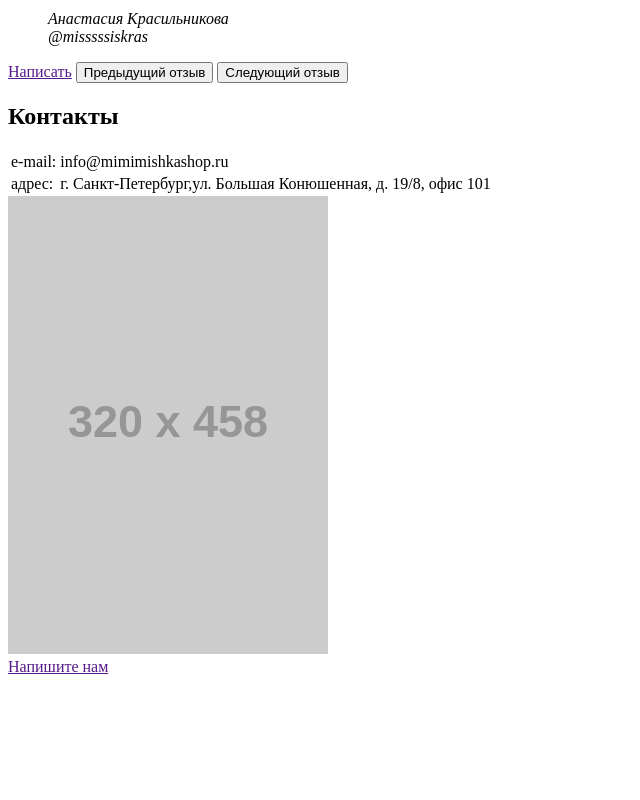
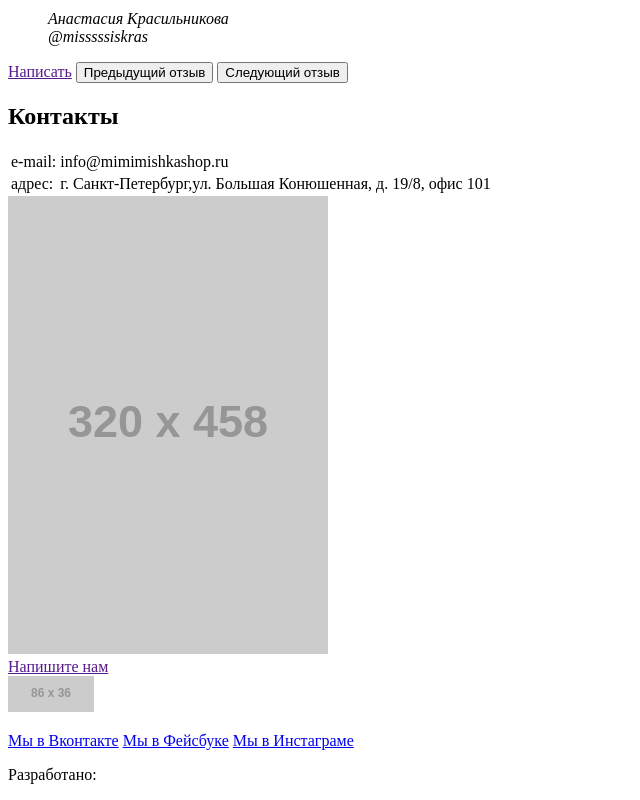
Before and after one commit to AlexVarenin/289783-mishka, a website: page index.html in a window 1280 px wide. Shown: the part 1307-2107 px from the top of the page, without its empty margins (0-640 px from the left). Before the commit the page ends 1991 px from the top, so only its background shows below. Drawn offline with Linux system fonts and the light colour scheme; placeholder pictures from the web are drawn by us.

Commit message:
index.html

```diff
--- a/index.html
+++ b/index.html
@@ -36,7 +36,7 @@
           </div>
         </section>
     </header>
-    <main>
+    <main class="page-content">
       <section class="recomended">
         <div class="recomended__wrapper">
           <h2 class="recomended__title">Наши рекомендации</h2><!‐‐ скрыт! ‐‐>
@@ -116,6 +116,24 @@
           <a class="contacts__write btn" href="">Напишите нам</a>
         </div>
       </section>
+      <footer class="page-footer">
+        <div class="page-footer__wrapper">
+          <div class="page-footer__logo">
+            <img src="http://placehold.it/86x36" width="86" height="36" alt="Магазин «Мишка»">
+          </div>
+          <p class="page‐footer__social">
+            <span class="social‐links">
+              <a class="social‐link social‐link‐‐vk" href="https://vk.com/htmlacademy">Мы в Вконтакте</a>
+              <a class="social‐link social‐link‐‐fb" href="https://www.facebook.com/htmlacademy">Мы в Фейсбуке</a>
+              <a class="social‐link social‐link‐‐in" href="https://www.instagram.com/htmlacademy">Мы в Инстаграме</a>
+            </span>
+          </p>
+          <p class="page‐footer__copyright">
+            Разработано:
+            <a class="btn btn‐‐invert page‐footer__copyright‐link" href="https://htmlacademy.ru/intensive/adaptive"></a>
+          </p>
+        </div>
+      </footer>
     </main>
   </body>
 </html>
```
